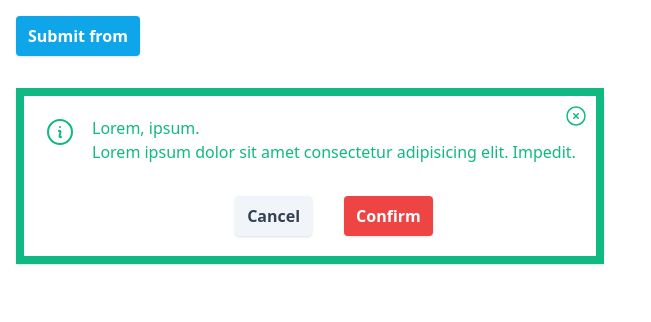
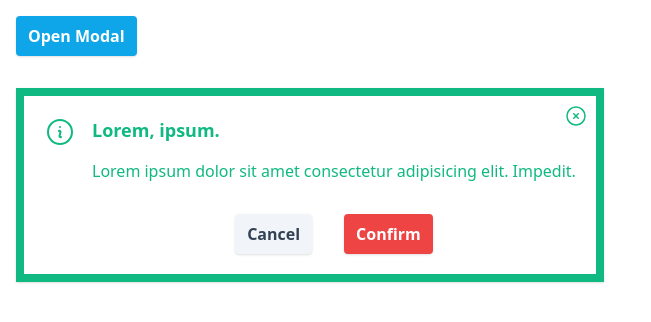
Before and after one commit to pharos-lab/lanthorn, a JavaScript app: page / in a window 1280 px wide. Shown: the top 322 px of the page, without its empty margins (0-651 px from the left). Built offline with nearby package versions, Linux system fonts and the light colour scheme.

Commit message:
made modal component

```diff
--- a/src/App.vue
+++ b/src/App.vue
@@ -1,6 +1,6 @@
 <template>
     <div class="p-4 flex flex-col gap-8 items-start">
-        <Button variant="base" color="primary" rounded="base">Submit from</Button>
+        <Button variant="base" color="primary" rounded="base" @click="openModal = true">Open Modal</Button>
         <Alert color="success" variant="outline" icon="InformationCircleIcon" closable="" >
             <AlertTitle>Lorem, ipsum.</AlertTitle>
             <AlertDescription>Lorem ipsum dolor sit amet consectetur adipisicing elit. Impedit.</AlertDescription>
@@ -9,6 +9,15 @@
                 <AlertAction color="danger" @click="console.log('ok')">Confirm</AlertAction>
             </AlertActions>
         </Alert>
+
+        <Modal teleport="#app" v-if="openModal" @close="openModal = false">
+            <ModalHeader>Lorem ipsum dolor, sit amet consectetur adipisicing.</ModalHeader>
+            <ModalBody>Lorem ipsum dolor, sit amet consectetur adipisicing elit. Recusandae, doloribus harum tenetur nesciunt aperiam debitis.</ModalBody>
+            <ModalActions>
+                <ModalAction variant="light">Cancel</ModalAction>
+                <ModalAction color="success">Confirm</ModalAction>
+            </ModalActions>
+        </Modal>
     </div>
 </template>
 
@@ -19,6 +28,11 @@ import AlertTitle from '@/components/AlertTitle.vue';
 import AlertDescription from '@/components/AlertDescription.vue';
 import AlertActions from '@/components/AlertActions.vue';
 import AlertAction from '@/components/AlertAction.vue';
+import Modal from '@/components/Modal.vue'
+
+import { ref } from 'vue'
+
+const openModal = ref(false)
 </script>
 
 
--- a/src/components/Alert.vue
+++ b/src/components/Alert.vue
@@ -52,9 +52,6 @@ const props = defineProps({
     }
 })
 
-const slots = useSlots().default()[2].type.__file
-console.log(slots)
-
 const getClasses = inject('getClasses')
 
 const classes = computed(() => {
--- a/src/components/AlertDescription.vue
+++ b/src/components/AlertDescription.vue
@@ -1,5 +1,5 @@
 <template>
-    <div class="l-alert-description">
+    <div class="l-alert-description leading-snug">
         <slot></slot>
     </div>
 </template>
--- a/src/components/AlertTitle.vue
+++ b/src/components/AlertTitle.vue
@@ -1,5 +1,5 @@
 <template>
-    <div class="l-alert-title">
+    <h3 class="l-alert-title font-semibold text-lg mb-4">
         <slot></slot>
-    </div>
-    </template>
+    </h3>
+</template>
--- /dev/null
+++ b/src/components/Modal.vue
@@ -0,0 +1,25 @@
+<template>
+    <Teleport :to="props.teleport">
+        <div class="l-modal-overlay fixed inset-0 flex justify-center items-start pt-56 bg-slate-400/50 z-50" @click="closeModal">
+            <div class="l-modal w-1/3 bg-white p-4">
+                <slot></slot>
+            </div>
+        </div>
+    </Teleport>
+</template>
+
+<script setup>
+
+const props = defineProps({
+    teleport: {
+        type: String,
+        default: 'body'
+    },
+})
+
+const emit = defineEmits(['close'])
+
+const closeModal = () => {
+    emit('close')
+}
+</script>
```
Also changed, not shown: src/components/ModalAction.vue (added), src/components/ModalActions.vue (added), src/components/ModalBody.vue (added), src/components/ModalHeader.vue (added).
